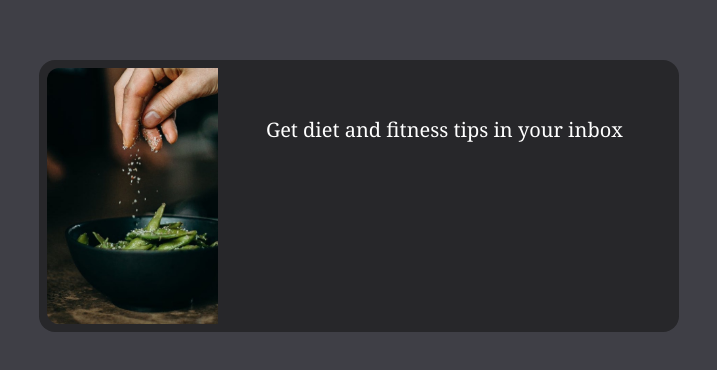
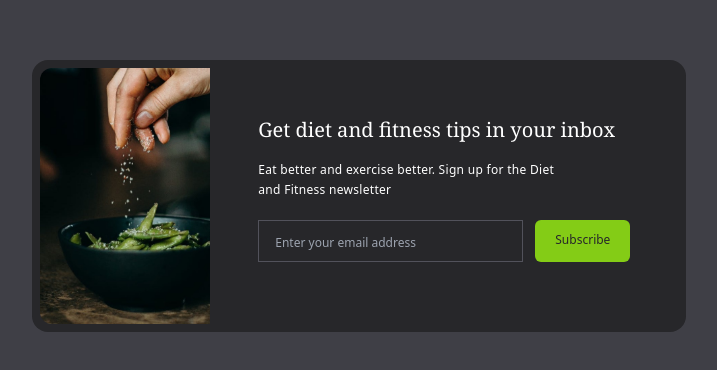
Before and after one commit to John-Davidson-8/udemy-tailwind-mini-projects, a plain HTML site: page email-subscribe/index.html in a window 1280 px wide. Shown: the part 204-574 px from the top of the page, without its empty margins (281-998 px from the left). Drawn offline with nearby package versions, Linux system fonts and the light colour scheme.

Commit message:
complete email subscribe project

```diff
--- a/email-subscribe/index.html
+++ b/email-subscribe/index.html
@@ -12,7 +12,7 @@
       <!-- card -->
       <div class="bg-zinc-800 p-2 mx-6 rounded-2xl">
         <!-- flex container -->
-        <div class="flex flex col md:flex-row rounded-l-xl">
+        <div class="flex flex-col md:flex-row rounded-l-xl">
           <!-- image -->
           <img
             src="images/image.jpg"
@@ -26,6 +26,26 @@
             >
               Get diet and fitness tips in your inbox
             </h2>
+            <p
+              class="max-w-xs my-4 text-xs leading-5 tracking-wide text-center text-white md:text-left"
+            >
+              Eat better and exercise better. Sign up for the Diet and Fitness
+              newsletter
+            </p>
+            <div
+              class="flex flex-col mt-5 space-y-4 md:space-x-3 md:flex-row md:space-y-0"
+            >
+              <input
+                type="text"
+                placeholder="Enter your email address"
+                class="p-2 px-4 text-center text-white bg-zinc-800 border border-zinc-600 placeholder:text-xs placeholder:text-center md:text-left placeholder:md:text-left focus:outline-none"
+              />
+              <div
+                class="button px-5 py-3 text-xs rounded-md text-zinc-800 bg-lime-500 hover:bg-lime-700 hover:text-white duration-500 cursor-pointer"
+              >
+                Subscribe
+              </div>
+            </div>
           </div>
         </div>
       </div>
```
